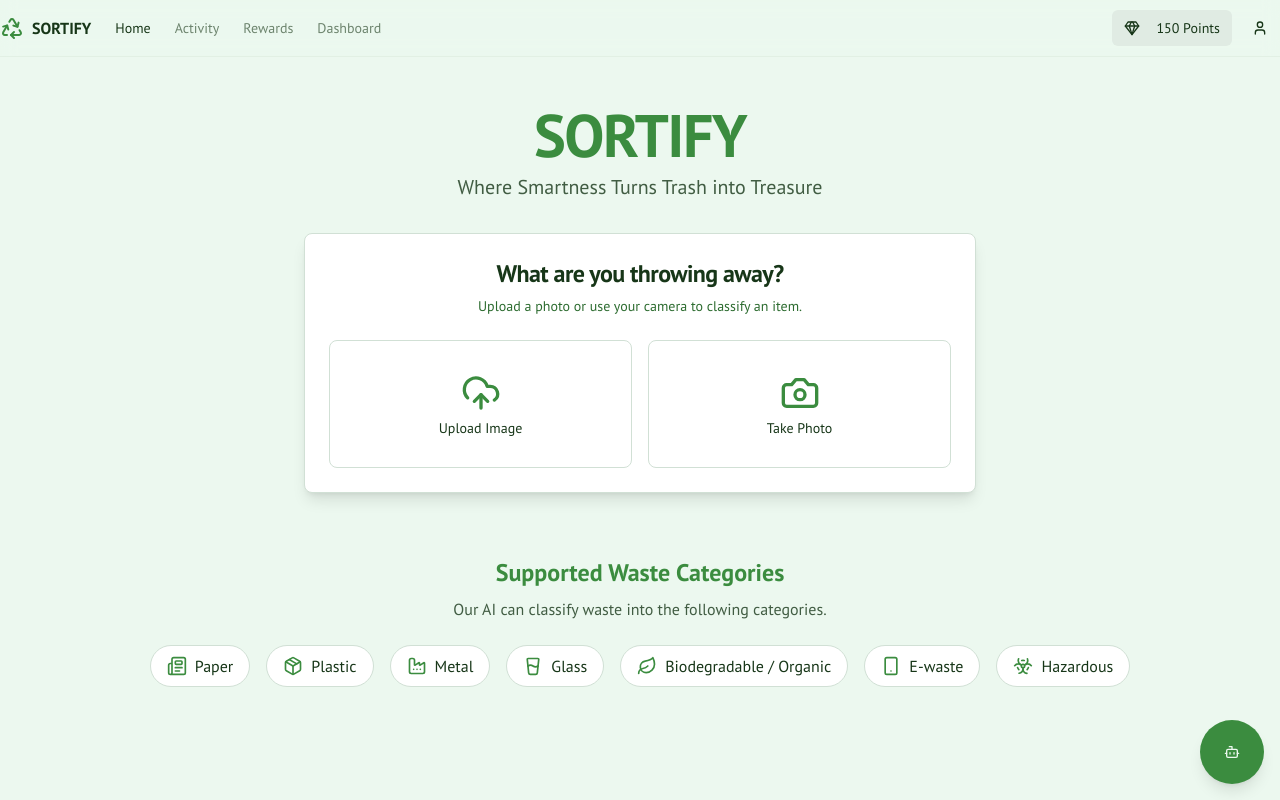
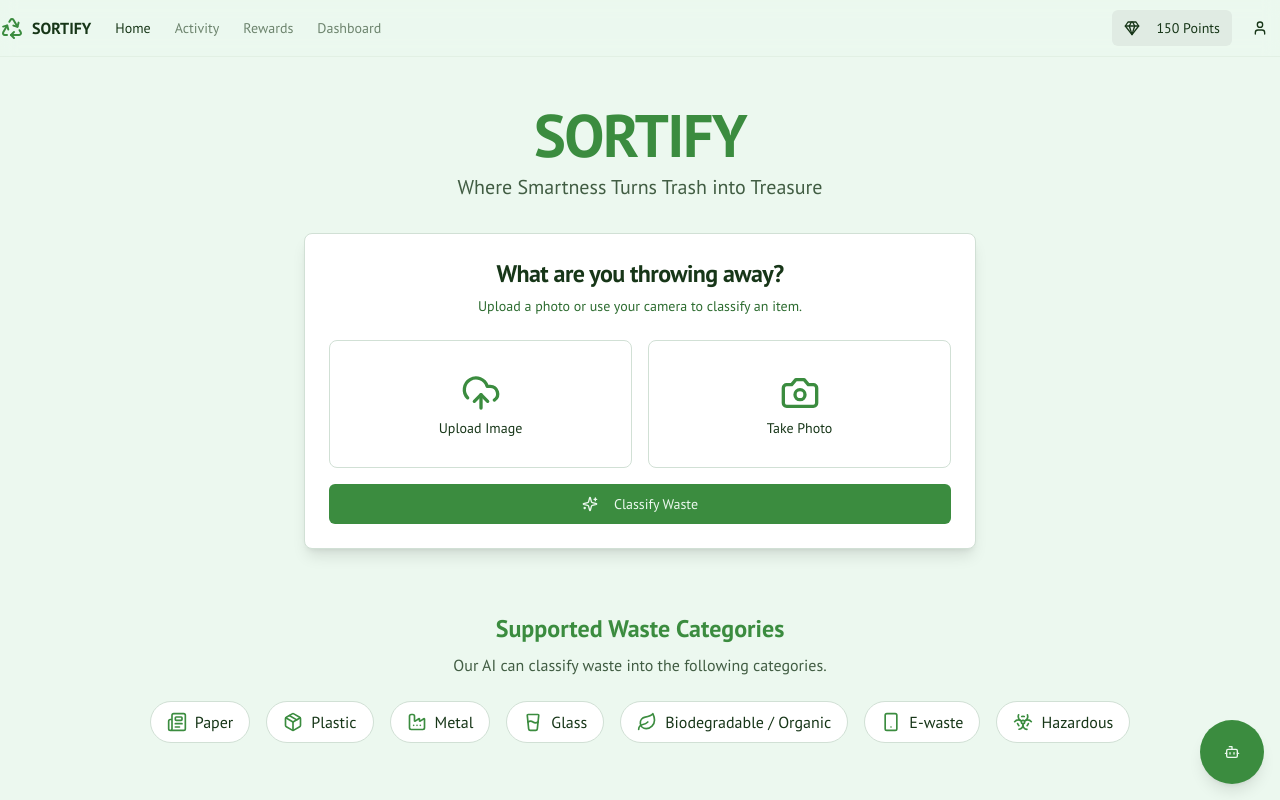
Before and after one commit to kulsumkhan05/Sortify-project, a Next.js app: page / in a window 1280 px wide. Shown: the top 800 px of the page. Built offline with nearby package versions, Linux system fonts and the light colour scheme; what @genkit-ai/google-genai, genkit would draw is missing.

Commit message:
it should allow the camera , and why their is no classify button below t

```diff
--- a/src/components/waste-classifier.tsx
+++ b/src/components/waste-classifier.tsx
@@ -1,7 +1,7 @@
 'use client';
 
-import { useActionState, useFormStatus } from 'react';
-import { useEffect, useRef, useState, useMemo } from 'react';
+import { useActionState, useEffect, useRef, useState, useMemo } from 'react';
+import { useFormStatus } from 'react-dom';
 import Image from 'next/image';
 import { classifyWaste, type FormState } from '@/app/actions';
 import { Card, CardContent, CardDescription, CardHeader, CardTitle } from '@/components/ui/card';
@@ -17,7 +17,7 @@ const initialState: FormState = {};
 function SubmitButton() {
   const { pending } = useFormStatus();
   return (
-    <Button type="submit" className="w-full" disabled={pending}>
+    <Button type="submit" className="w-full mt-4" disabled={pending}>
       {pending ? (
         <>
           <Loader2 className="mr-2 h-4 w-4 animate-spin" />
@@ -44,10 +44,12 @@ export default function WasteClassifier() {
   const [showResult, setShowResult] = useState(false);
 
   useEffect(() => {
-    if (state.timestamp) {
+    if (state.result && state.timestamp) {
       setShowResult(true);
+    } else if (state.error) {
+      setShowResult(false);
     }
-  }, [state.timestamp]);
+  }, [state]);
 
   const handleImageChange = (e: React.ChangeEvent<HTMLInputElement>) => {
     const file = e.target.files?.[0];
@@ -70,14 +72,16 @@ export default function WasteClassifier() {
 
   const handleTryAgain = () => {
     setShowResult(false);
-    formRef.current?.reset();
+    setImagePreview(null);
+    if(formRef.current) {
+        formRef.current.reset();
+    }
     if (imageInputRef.current) {
       imageInputRef.current.value = '';
     }
     if (cameraInputRef.current) {
       cameraInputRef.current.value = '';
     }
-    setImagePreview(null);
   };
 
   if (showResult && state.result) {
@@ -94,8 +98,8 @@ export default function WasteClassifier() {
         <form ref={formRef} action={formAction}>
           <input type="hidden" name="submissionType" value="image" />
 
-          {imagePreview ? (
           <div className="space-y-4">
+            {imagePreview && (
               <div className="relative aspect-video w-full overflow-hidden rounded-md border">
                 <Image src={imagePreview} alt="Image preview" fill className="object-cover" />
                 <Button type="button" size="icon" variant="destructive" className="absolute top-2 right-2 h-8 w-8 rounded-full" onClick={resetImageSelection}>
@@ -103,9 +107,8 @@ export default function WasteClassifier() {
                   <span className="sr-only">Remove image</span>
                 </Button>
               </div>
-                <SubmitButton />
-             </div>
-          ) : (
+            )}
+
             <div className="grid grid-cols-1 md:grid-cols-2 gap-4">
               <Label htmlFor="image-upload" className="cursor-pointer p-8 rounded-lg border bg-card hover:bg-muted transition-colors flex flex-col items-center justify-center text-center">
                 <UploadCloud className="h-10 w-10 text-primary" />
@@ -119,9 +122,11 @@ export default function WasteClassifier() {
               </Label>
               <Input ref={cameraInputRef} id="camera-upload" name="image" type="file" accept="image/*" capture="environment" onChange={handleImageChange} className="sr-only" />
             </div>
-          )}
+
+            <SubmitButton />
+          </div>
         </form>
-        {state.error && !showResult && (
+        {state.error && (
           <Alert variant="destructive" className="mt-4">
             <AlertCircle className="h-4 w-4" />
             <AlertTitle>Error</AlertTitle>
```
Lines whose indentation alone changed are shown as unchanged.
